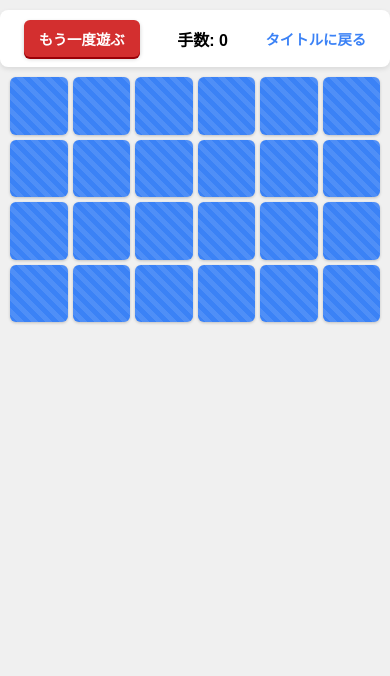
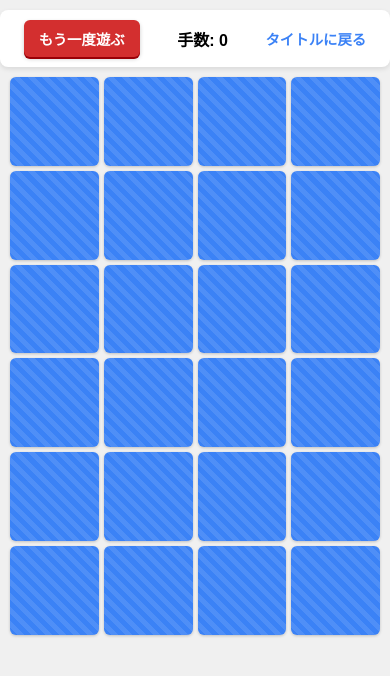
Before and after one commit to hanabino37/J-memory, a plain HTML site: page hard.html in a window 390 px wide. Drawn offline with Linux system fonts and the light colour scheme.

Commit message:
Update grid layout for mobile optimization: Normal(4x5), Hard(4x6)

```diff
--- a/hard.html
+++ b/hard.html
@@ -72,7 +72,7 @@
         /* ゲームボード：6列×4行 */
         .game-board {
             display: grid;
-            grid-template-columns: repeat(6, 1fr);
+            grid-template-columns: repeat(4, 1fr);
             /* 画面幅に合わせて伸縮 */
             gap: 5px;
             /* 隙間を詰める */
```
Also changed, not shown: normal.html (+1 -1 lines).
